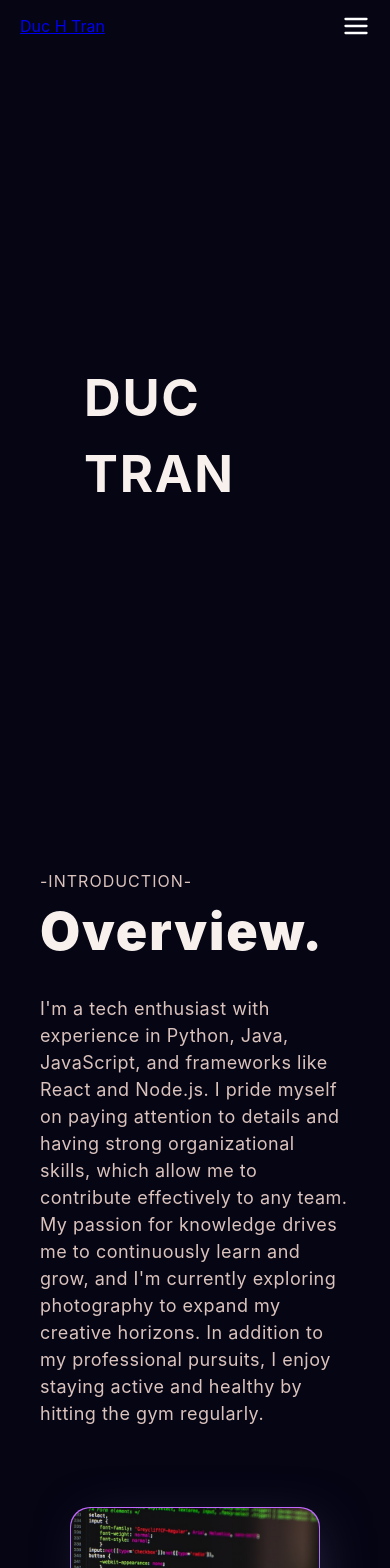
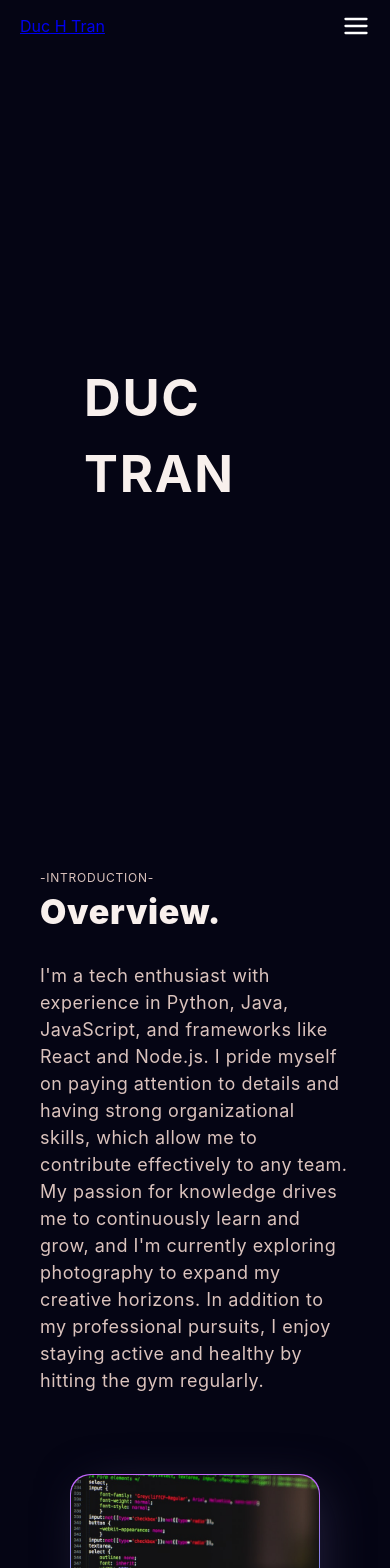
Before and after one commit to dtran813/portfolio, a React (Vite) app: page / in a window 390 px wide. Shown: the top 1568 px of the page. Built offline with nearby package versions, Linux system fonts and the light colour scheme.

Commit message:
Change font size for section heading and sub text

```diff
--- a/src/components/Navbar/Navbar.module.css
+++ b/src/components/Navbar/Navbar.module.css
@@ -48,7 +48,7 @@
   width: 28px;
 }
 
-@media (max-width: 47.5rem) {
+@media (max-width: 768px) {
   .menu {
     display: none;
   }
--- a/src/index.css
+++ b/src/index.css
@@ -161,3 +161,14 @@ h6 {
   -webkit-background-clip: text;
   -webkit-text-fill-color: transparent;
 }
+
+@media (max-width: 768px) {
+  .sectionHeadText {
+    font-size: calc(2rem + 0.5vw);
+    letter-spacing: 0.03ch;
+  }
+
+  .sectionSubText {
+    font-size: 0.75rem;
+  }
+}
```
